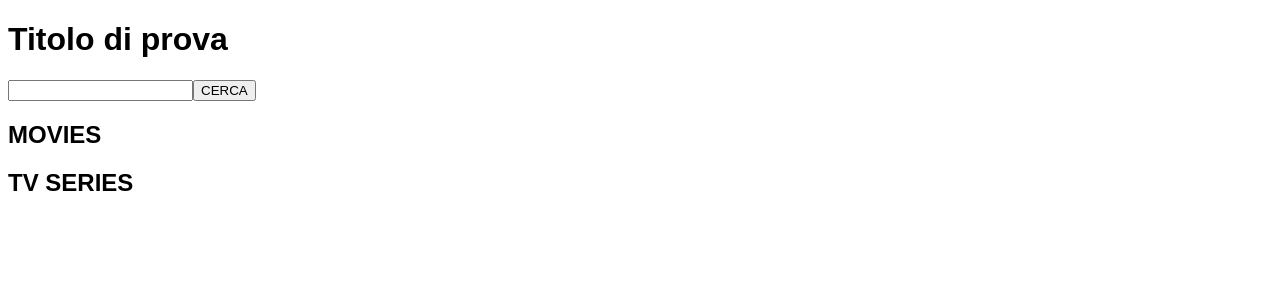
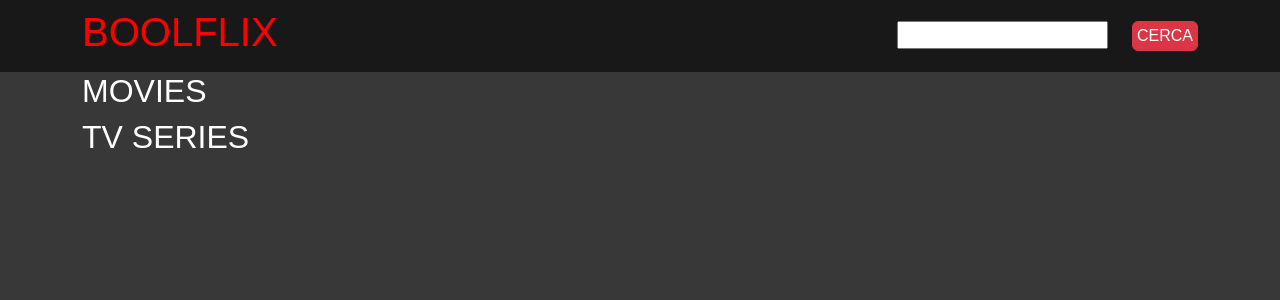
Before and after one commit to lucapolzone/vite-boolflix, a Vue app: page / in a window 1280 px wide. Shown: the top 300 px of the page. Built offline with nearby package versions, Linux system fonts and the light colour scheme.

Commit message:
feat: add header style

```diff
--- a/index.html
+++ b/index.html
@@ -4,6 +4,8 @@
     <meta charset="UTF-8" />
     <meta name="viewport" content="width=device-width, initial-scale=1.0" />
     <title>Vite Boolflix</title>
+    <!-- Bootstrap link -->
+    <link href="https://cdn.jsdelivr.net/npm/bootstrap@5.3.2/dist/css/bootstrap.min.css" rel="stylesheet" integrity="sha384-T3c6CoIi6uLrA9TneNEoa7RxnatzjcDSCmG1MXxSR1GAsXEV/Dwwykc2MPK8M2HN" crossorigin="anonymous">
   </head>
   <body>
     <div id="app"></div>
--- a/src/App.vue
+++ b/src/App.vue
@@ -74,13 +74,8 @@
 </script>
 
 <template>
-  <div class="container">
-    <h1> {{ this.store.title }} </h1>
-    <app-header @searchEvent="startResearch" />
-    <app-main />
-  </div>
-
-
+  <app-header @searchEvent="startResearch" />
+  <app-main />
 
 </template>
 
--- a/src/components/AppHeader.vue
+++ b/src/components/AppHeader.vue
@@ -13,15 +13,32 @@
 </script>
 
 <template>
-  <input type="text" id="search" v-model="searchedTerm" @keyup.enter="$emit('searchEvent', this.searchedTerm)">
-  <button type="button" id="submit" @click="$emit('searchEvent', this.searchedTerm)">CERCA</button>
 
+  <header class="py-2">
+    <div class="container d-flex justify-content-between align-items-center">
+      <h1>BOOLFLIX</h1>
+      <div>
+        <input type="text" class="me-4" id="search" v-model="searchedTerm" @keyup.enter="$emit('searchEvent', this.searchedTerm)">
+        <button type="button" class="btn btn-danger" id="submit" @click="$emit('searchEvent', this.searchedTerm)">CERCA</button>
+      </div>
+    </div>
+  </header>
 
 </template>
 
+<style lang="scss" scoped>
 
-<style scoped>
+header {
+  background-color: #181818;
 
+  h1 {
+    color: red;
+  }
 
+  button#submit {
+    --bs-btn-padding-x: 4px;
+    --bs-btn-padding-y: 2px;
+  }
+}
 
 </style>
--- a/src/components/AppMain.vue
+++ b/src/components/AppMain.vue
@@ -15,6 +15,7 @@
 
 <template>
 
+<main>
   <div class="container">
     <h2>MOVIES</h2>
     <app-card v-for="movie in store.movies" :videoElement="movie" :key="movie.id"/>
@@ -23,6 +24,7 @@
     <app-card v-for="TVserie in store.TVseries" :videoElement="TVserie" :key="TVserie.id"/>
 
   </div>
+</main>
 
 </template>
 
--- a/src/store/index.js
+++ b/src/store/index.js
@@ -1,8 +1,6 @@
 import { reactive } from 'vue'
 
 export const store = reactive({
-  title: 'Titolo di prova',
-
   api: {
     uri: 'https://api.themoviedb.org/3',
     key: '59ca97a78bb8f370a70c11dbdd07bb0f'
--- a/src/styles/general.scss
+++ b/src/styles/general.scss
@@ -1,8 +1,11 @@
+* {
+  margin: 0;
+  padding: 0;
+  box-sizing: border-box;
+}
+
 body {
   font-family: Arial, Helvetica, sans-serif;
+  background-color: #383838;
+  color: white;
 }
-
-.container {
-  margin: 0 auto;
-  margin-bottom: 3rem;
-}
```
